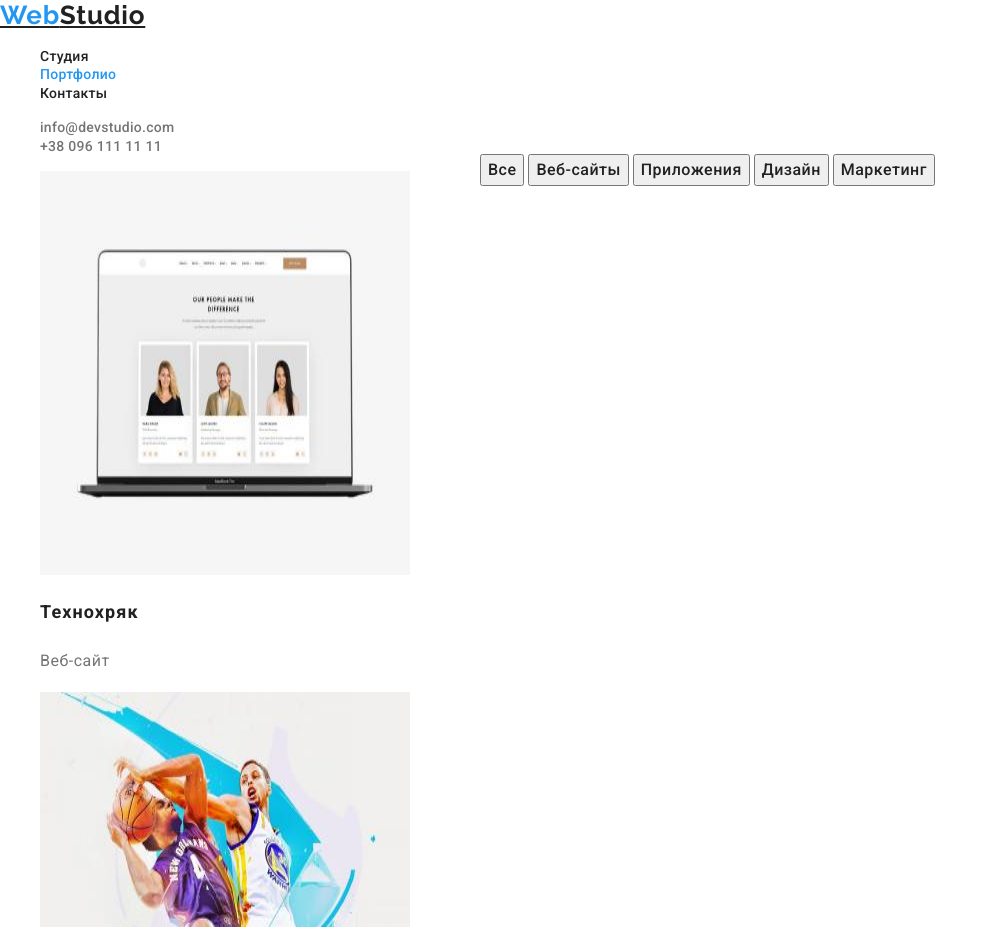
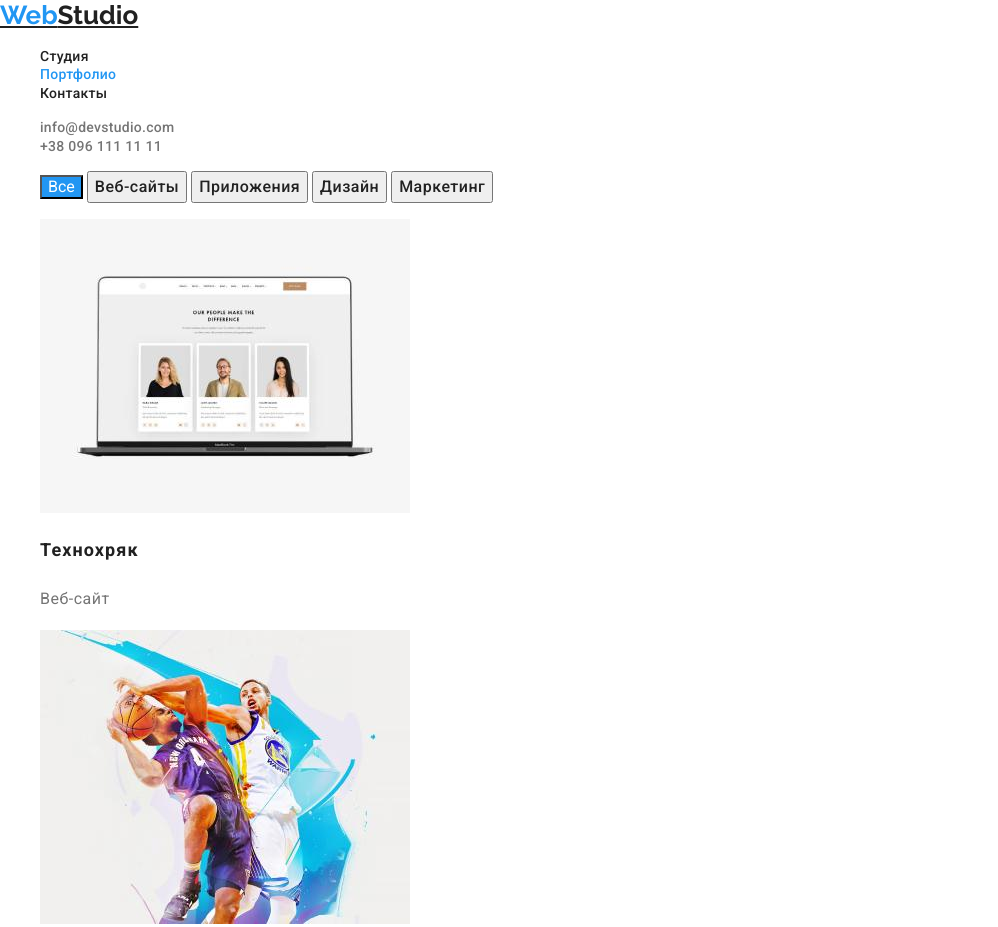
Before and after one commit to Anna-Babynina/goit-markup-hw-02, a plain HTML site: page portfolio.html in a window 1280 px wide. Shown: the top 927 px of the page, without its empty margins (0-998 px from the left). Drawn offline with nearby package versions, Linux system fonts and the light colour scheme.

Commit message:
Правки согласно замечаний

```diff
--- a/css/style.css
+++ b/css/style.css
@@ -41,14 +41,13 @@ body {
 }
 /* ------------------ header-------------------- */
 
-.logo{
+.logo {
   font-family: "raleway";
   font-size: 26px;
   line-height: 1.19;
-  letter-spacing: 0.03em;
   color: var(--header-color)
+}
 
-}
 .logo-color{
 color: var(--accent-color);
 }
@@ -132,7 +131,7 @@ color: var(--accent-color);
 
 /* ------------------menu portfolio------------------- */
 
-.button-portfolio{
+.menu-portfolio{
  font-style: normal;
 font-weight: 500;
 font-size: 16px;
@@ -141,12 +140,11 @@ text-align: center;
 letter-spacing: 0.03em;
 color: var(--header-color);
 }
-.button-list{
-  position: absolute;
-width: 611px;
-height: 54px;
-left: 480px;
-top: 154px;
+
+.first-button{
+color:#ffffff;
+background-color: #2196F3;
+
 }
 
 .galary-text{
@@ -212,26 +210,27 @@ color: var(--header-color);
     color: var(--primary-title-color);
   }
 
-.contacts-tel{
+.contacts-tel .link{
+  color: rgba(255, 255, 255, 0.6);
   font-style: normal;
   font-size: 14px;
   line-height: 1.71;
-  letter-spacing: 0.03em;
-  color: rgba(255, 255, 255, 0.6);
+
 }
 
-.contacts-mailto{
+.contacts-mailto .link{
+  color: rgba(255, 255, 255, 0.6);
+  font-style: normal;
+  font-size: 14px;
+  line-height: 1.71;
+
+}
+
+.contacts-adress{
+  color:var(--primary-title-color);
   font-style: normal;
   font-size: 14px;
 line-height: 1.71;
 letter-spacing: 0.03em;
-color: rgba(255, 255, 255, 0.6);
+
 }
-
-.contacts-adress{
-  font-style: normal;
-  font-size: 14px;
-line-height: 1.71;
-letter-spacing: 0.03em;
-color:var(--primary-title-color);
-}
--- a/portfolio.html
+++ b/portfolio.html
@@ -21,8 +21,8 @@
       <!--Навигация-->
 
       <nav class="site-nav">
-        <a href="" class="site-nav logo">
-          <span class="logo-color">Web</span>Studio
+        <a href="" class="logo">
+          <span class="logo-color">Web</span><span>Studio</span>
         </a>
         <ul class="site-nav list">
           <li><a href="./index.html" class="link">Студия</a></li>
@@ -45,12 +45,14 @@
     </header>
     <main>
       <section>
-        <div class="button-list">
-          <button class="button-portfolio">Все</button>
-          <button class="button-portfolio">Веб-сайты</button>
-          <button class="button-portfolio">Приложения</button>
-          <button class="button-portfolio">Дизайн</button>
-          <button class="button-portfolio">Маркетинг</button>
+        <div class="menu">
+          <ul>
+           <button type="btn" class="first-button"><li class="list">Все</li></button>
+           <button><li class="menu-portfolio list">Веб-сайты</li></button>
+           <button><li class="menu-portfolio list">Приложения</li></button>
+           <button><li class="menu-portfolio list">Дизайн</li></button>
+           <button><li class="menu-portfolio list">Маркетинг</li></button>
+          </ul>
        </div>
 
           <ul class="galary-list">
@@ -60,7 +62,6 @@
                 alt="макбук"
                 class="galary-img"
                 width="370"
-                height="404"
               />
               <h2 class="galary-title">Технохряк</h2>
               <p class="galary-text">Веб-сайт</p>
@@ -71,7 +72,6 @@
                 alt="Баскетболисты"
                 class="galary-img"
                 width="370"
-                height="404"
               />
               <h2 class="galary-title">
                 Постер<span lang="en">New Orlean vs Golden Star</span>
@@ -84,7 +84,6 @@
                 alt="Постер ресторана"
                 class="galary-img"
                 width="370"
-                height="404"
               />
               <h2 class="galary-title">
                 Ресторан <span lang="en">Seafood</span>
@@ -97,7 +96,6 @@
                 alt="Наушники"
                 class="galary-img"
                 width="370"
-                height="404"
               />
               <h2 class="galary-title">Проект <span lang="en">Prime</span></h2>
               <p class="galary-text">Маркетинг</p>
@@ -108,7 +106,6 @@
                 alt="Коробки"
                 class="galary-img"
                 width="370"
-                height="404"
               />
               <h2 class="galary-title">Проект<span lang="en">Boxes</span></h2>
               <p class="galary-text">Приложение</p>
@@ -120,7 +117,6 @@
                 alt="ПК"
                 class="galary-img"
                 width="370"
-                height="404"
               />
               <h2 lang="en" class="galary-title">Inspiration has no Borders</h2>
               <p class="galary-text">Веб-сайт</p>
@@ -131,7 +127,6 @@
                 alt="Книга"
                 class="galary-img"
                 width="370"
-                height="404"
               />
               <h2 class="galary-title">
                 Издание <span lang="en">Limited Edition</span>
@@ -143,7 +138,6 @@
                 src="images/Этикетка.jpg"
                 alt="Этикетка"
                 width="370"
-                height="404"
               />
               <h2 class="galary-title">Проект LAB</h2>
               <p class="galary-text">Маркетинг</p>
@@ -153,7 +147,6 @@
                 src="images/Ноутбук.jpg"
                 alt="Ноутбук"
                 width="370"
-                height="404"
               />
               <h2 lang="en" class="galary-title">Growing Business</h2>
               <p class="galary-text">Приложение</p>
@@ -164,7 +157,7 @@
 
     </main>
     <footer class="footer">
-      <a href="" class="logo"><span class="logo-color">Web</span><span class="logo-footer">Studio</span></a>
+      <a href="" class="logo link"><span class="logo-color">Web</span><span class="logo-footer">Studio</span></a>
       <!--Контакты-->
 
       <address class="contacts">
```
Also changed, not shown: index.html (+3 -3 lines).
